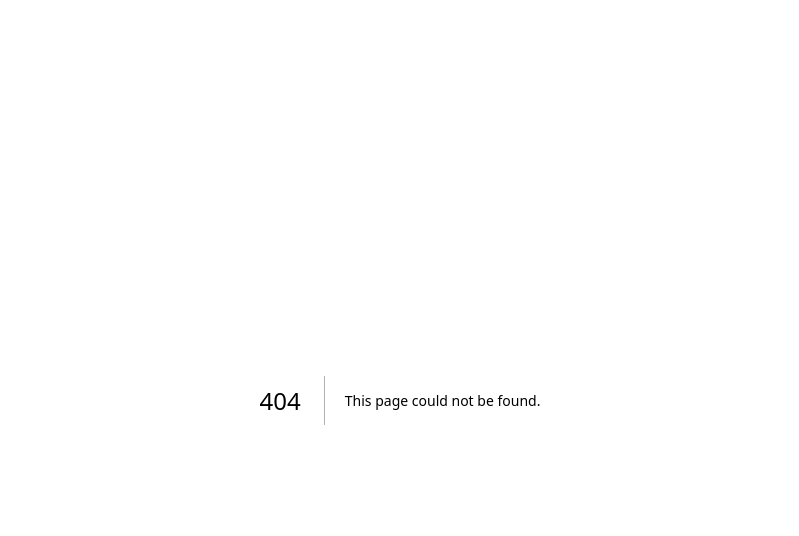
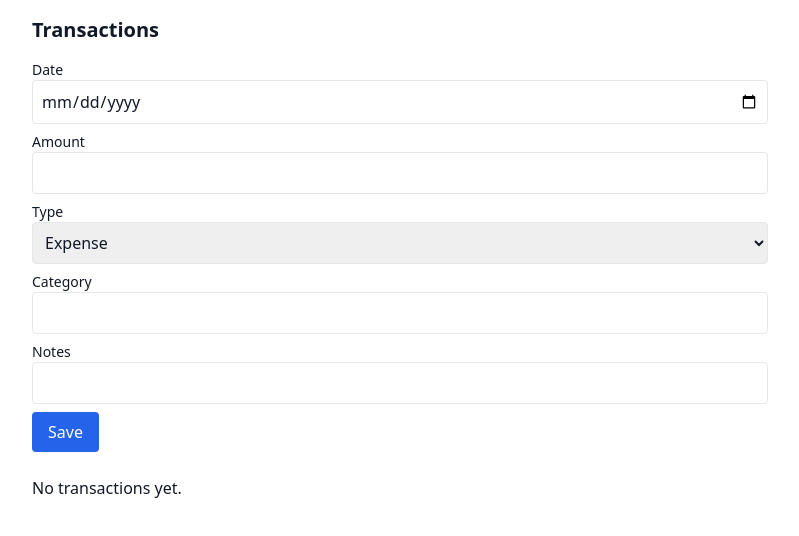
Before and after one commit to phongtv-1971/expense_tracker, a Next.js app in the folder web/: page /transactions in a window 1280 px wide. Before the commit this address had no page. Shown: the top 536 px of the page, without its empty margins (240-1039 px from the left). Built offline with nearby package versions, Linux system fonts and the light colour scheme.

Commit message:
feat(web): add TransactionForm, TransactionList and transactions page (Phase 3)

```diff
--- /dev/null
+++ b/web/src/app/transactions/page.tsx
@@ -0,0 +1,24 @@
+"use client"
+import TransactionForm from '../../components/TransactionForm'
+import TransactionList from '../../components/TransactionList'
+import { useTransactions } from '../../hooks/useTransactions'
+
+export default function TransactionsPage() {
+  const { transactions, addTransaction, updateTransaction, deleteTransaction } = useTransactions()
+
+  function handleAdd(t: any) {
+    addTransaction(t)
+  }
+
+  return (
+    <main className="p-4 max-w-screen-md mx-auto">
+      <h1 className="text-xl font-bold mb-4">Transactions</h1>
+      <section className="mb-6">
+        <TransactionForm onSubmit={handleAdd} />
+      </section>
+      <section>
+        <TransactionList items={transactions} onDelete={deleteTransaction} onEdit={(t) => updateTransaction(t.id, t)} />
+      </section>
+    </main>
+  )
+}
--- /dev/null
+++ b/web/src/components/TransactionForm.tsx
@@ -0,0 +1,58 @@
+"use client"
+import { useState } from 'react'
+import { Transaction, TransactionType } from '../types'
+
+type Props = {
+  onSubmit: (t: Omit<Transaction, 'id'>) => void
+  initial?: Partial<Transaction>
+}
+
+export default function TransactionForm({ onSubmit, initial }: Props) {
+  const [date, setDate] = useState(initial?.date || '')
+  const [amount, setAmount] = useState(initial?.amount?.toString() || '')
+  const [type, setType] = useState<TransactionType>(initial?.type || 'expense')
+  const [category, setCategory] = useState(initial?.category || '')
+  const [notes, setNotes] = useState(initial?.notes || '')
+
+  function handleSubmit(e: React.FormEvent) {
+    e.preventDefault()
+    const amt = Number(amount)
+    if (!date || Number.isNaN(amt)) return
+    onSubmit({ date, amount: amt, type, category, notes })
+    setDate('')
+    setAmount('')
+    setCategory('')
+    setNotes('')
+  }
+
+  return (
+    <form onSubmit={handleSubmit} className="space-y-2">
+      <div>
+        <label className="block text-sm">Date</label>
+        <input type="date" value={date} onChange={(e) => setDate(e.target.value)} className="w-full p-2 border rounded" />
+      </div>
+      <div>
+        <label className="block text-sm">Amount</label>
+        <input type="number" value={amount} onChange={(e) => setAmount(e.target.value)} className="w-full p-2 border rounded" />
+      </div>
+      <div>
+        <label className="block text-sm">Type</label>
+        <select value={type} onChange={(e) => setType(e.target.value as TransactionType)} className="w-full p-2 border rounded">
+          <option value="expense">Expense</option>
+          <option value="income">Income</option>
+        </select>
+      </div>
+      <div>
+        <label className="block text-sm">Category</label>
+        <input value={category} onChange={(e) => setCategory(e.target.value)} className="w-full p-2 border rounded" />
+      </div>
+      <div>
+        <label className="block text-sm">Notes</label>
+        <input value={notes} onChange={(e) => setNotes(e.target.value)} className="w-full p-2 border rounded" />
+      </div>
+      <div>
+        <button className="px-4 py-2 bg-blue-600 text-white rounded">Save</button>
+      </div>
+    </form>
+  )
+}
--- /dev/null
+++ b/web/src/components/TransactionList.tsx
@@ -0,0 +1,29 @@
+"use client"
+import { Transaction } from '../types'
+
+type Props = {
+  items: Transaction[]
+  onEdit?: (t: Transaction) => void
+  onDelete?: (id: string) => void
+}
+
+export default function TransactionList({ items, onEdit, onDelete }: Props) {
+  if (!items.length) return <div>No transactions yet.</div>
+
+  return (
+    <ul className="space-y-2">
+      {items.map((t) => (
+        <li key={t.id} className="p-3 border rounded flex justify-between items-center">
+          <div>
+            <div className="font-medium">{t.category || '—'} • {t.type}</div>
+            <div className="text-sm text-gray-600">{t.date} • {t.amount}</div>
+          </div>
+          <div className="space-x-2">
+            <button onClick={() => onEdit?.(t)} className="px-2 py-1 bg-yellow-400 rounded">Edit</button>
+            <button onClick={() => onDelete?.(t.id)} className="px-2 py-1 bg-red-500 text-white rounded">Delete</button>
+          </div>
+        </li>
+      ))}
+    </ul>
+  )
+}
```
